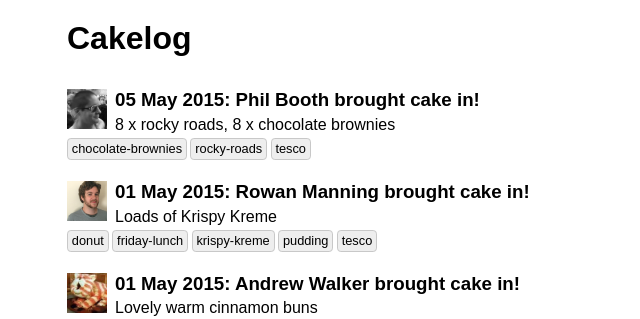
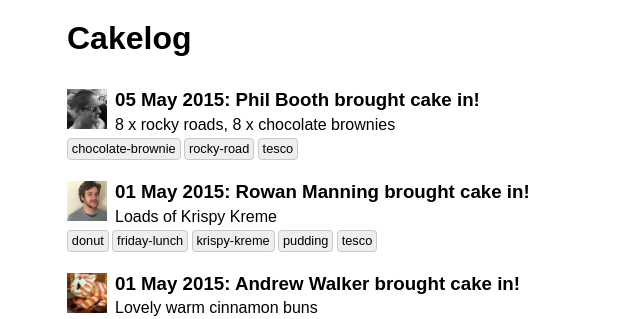
Before and after one commit to fedtoys/cakelog, a Jekyll site: the page built from index.html, in a window 1280 px wide and 900 px high. Shown: the top 319 px of the window, without its empty margins (273-913 px from the left). Built offline with Jekyll 4.4.1, drawn with Linux system fonts in a browser that asks for light colours; some of the changed text lies outside the part shown.

Commit message:
Use singular for cake names

```diff
--- a/_data/cakelogs.yml
+++ b/_data/cakelogs.yml
@@ -76,6 +76,6 @@
   person: phil
   description: "8 x rocky roads, 8 x chocolate brownies"
   tags:
-    - rocky-roads
-    - chocolate-brownies
+    - rocky-road
+    - chocolate-brownie
     - tesco
```
